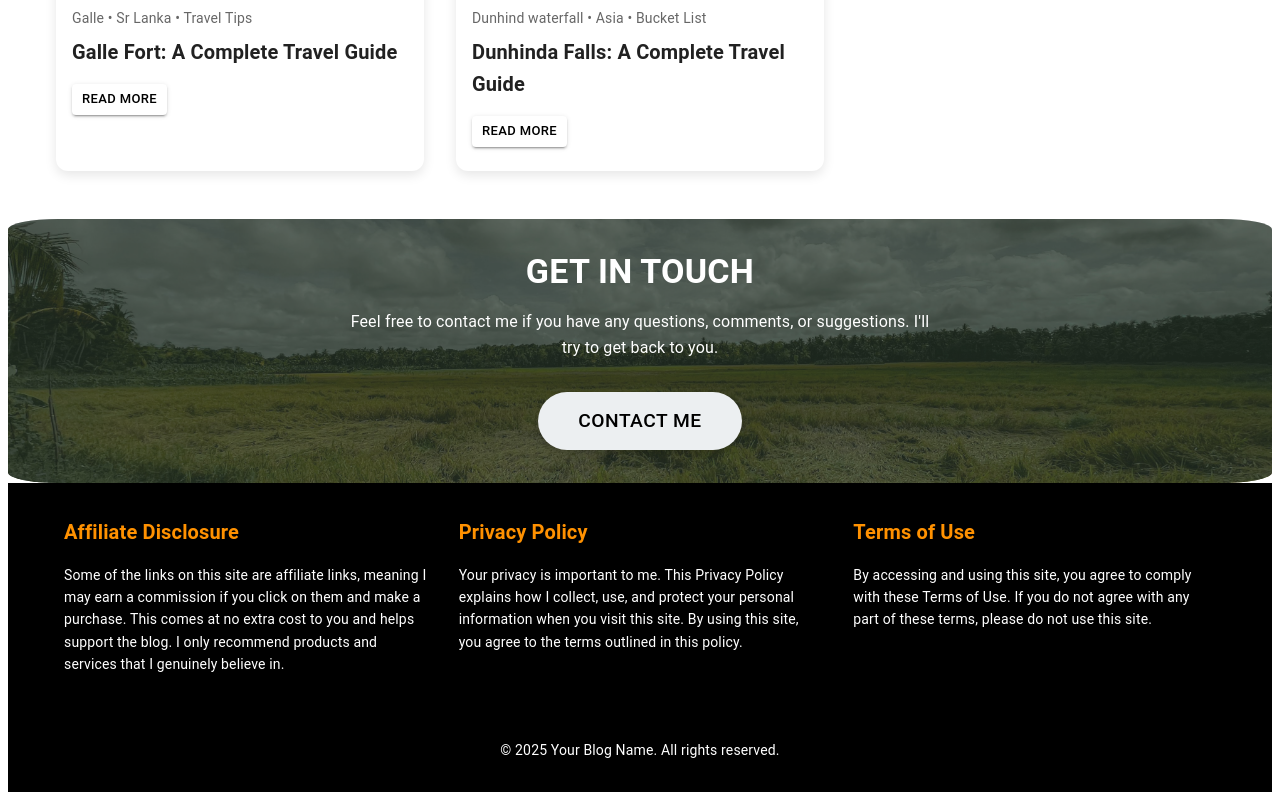
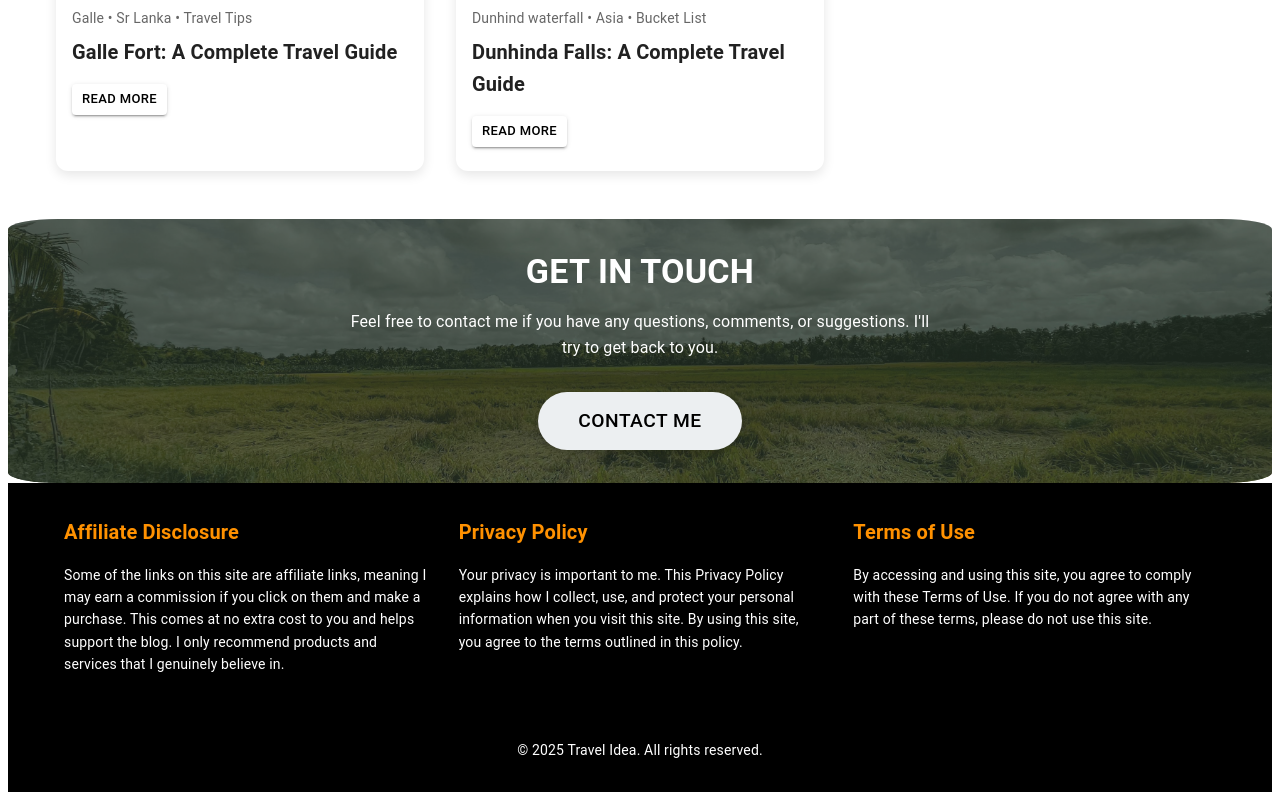
Before and after one commit to virajsaranga/travel_idea, a React (Vite) app in the folder frontend/: page / in a window 1280 px wide. Shown: the part 5519-6319 px from the top of the page. Built offline with nearby package versions, Linux system fonts and the light colour scheme.

Commit message:
footer update

```diff
--- a/frontend/src/component/Footer.jsx
+++ b/frontend/src/component/Footer.jsx
@@ -106,7 +106,7 @@ const Footer = () => {
             color: 'white',
           }}
         >
-          © {new Date().getFullYear()} Your Blog Name. All rights reserved.
+          © {new Date().getFullYear()} Travel Idea. All rights reserved.
         </Typography>
       </Container>
     </Box>
```
